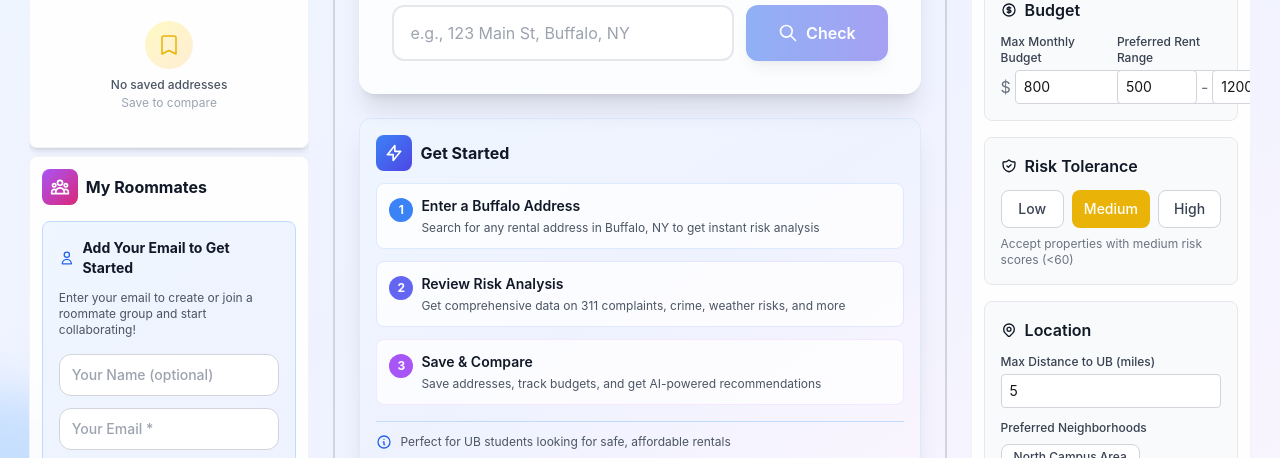
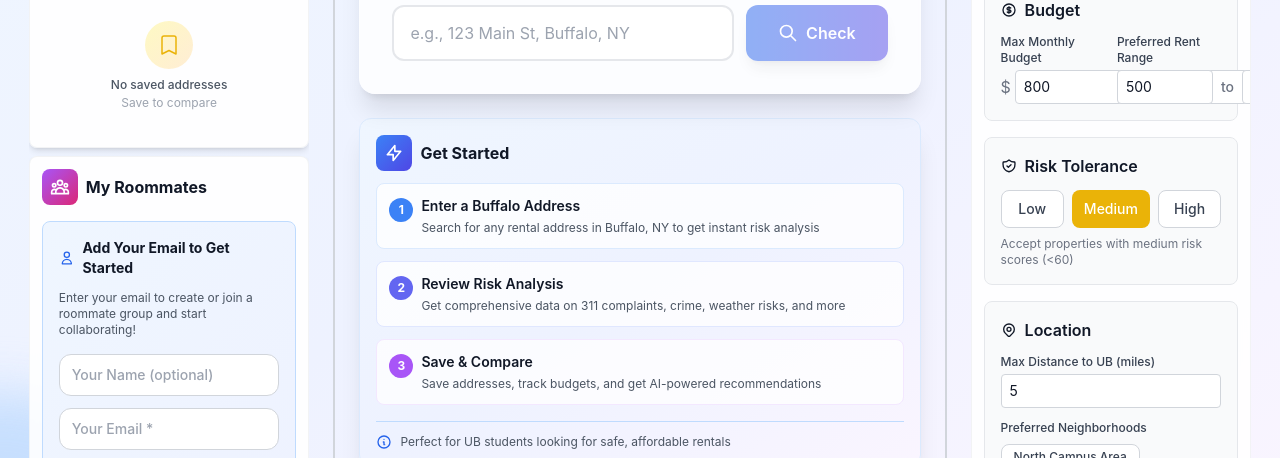
Before and after one commit to ShubhamSoni09/BullsRentWise, a Next.js app: page / in a window 1280 px wide. Both pictures are taken after a click on the button "Edit". Shown: the part 248-706 px from the top of the page. Built offline with nearby package versions, Linux system fonts and the light colour scheme.

Commit message:
Fix UI issues: prevent overflow, fix iOS text visibility, separate rent range inputs

```diff
--- a/components/UserPreferences.tsx
+++ b/components/UserPreferences.tsx
@@ -112,7 +112,7 @@ export default function UserPreferences({ onPreferencesChange }: UserPreferences
   ];
 
   return (
-    <div className="bg-white/90 backdrop-blur-sm rounded-lg shadow-md border border-gray-200/50 p-3 overflow-hidden hover-lift">
+    <div className="bg-white/90 backdrop-blur-sm rounded-lg shadow-md border border-gray-200/50 p-3 overflow-hidden hover-lift max-w-full">
       <div className="flex items-center justify-between mb-3">
         <div className="flex items-center gap-2">
           <div className="p-2 bg-gradient-to-br from-indigo-500 to-purple-600 rounded-lg">
@@ -219,7 +219,7 @@ export default function UserPreferences({ onPreferencesChange }: UserPreferences
               </svg>
               Budget
             </h3>
-            <div className="grid grid-cols-2 gap-3">
+            <div className="grid grid-cols-1 sm:grid-cols-2 gap-3">
               <div>
                 <label className="block text-xs font-medium text-gray-700 mb-1">Max Monthly Budget</label>
                 <div className="flex items-center gap-1">
@@ -228,13 +228,14 @@ export default function UserPreferences({ onPreferencesChange }: UserPreferences
                     type="number"
                     value={preferences.maxMonthlyBudget || ''}
                     onChange={(e) => setPreferences({ ...preferences, maxMonthlyBudget: parseFloat(e.target.value) || 0 })}
-                    className="flex-1 px-2 py-1.5 text-sm border border-gray-300 rounded focus:ring-1 focus:ring-indigo-500 focus:border-transparent"
+                    className="flex-1 px-2 py-1.5 text-sm border border-gray-300 rounded focus:ring-1 focus:ring-indigo-500 focus:border-transparent bg-white text-gray-900 placeholder-gray-400"
+                    style={{ WebkitTextFillColor: '#111827' }}
                   />
                 </div>
               </div>
               <div>
                 <label className="block text-xs font-medium text-gray-700 mb-1">Preferred Rent Range</label>
-                <div className="flex items-center gap-1">
+                <div className="flex items-center gap-2">
                   <input
                     type="number"
                     value={preferences.preferredRentRange.min || ''}
@@ -243,9 +244,10 @@ export default function UserPreferences({ onPreferencesChange }: UserPreferences
                       preferredRentRange: { ...preferences.preferredRentRange, min: parseFloat(e.target.value) || 0 }
                     })}
                     placeholder="Min"
-                    className="w-20 px-2 py-1.5 text-sm border border-gray-300 rounded focus:ring-1 focus:ring-indigo-500"
+                    className="w-24 px-2 py-1.5 text-sm border border-gray-300 rounded focus:ring-1 focus:ring-indigo-500 bg-white text-gray-900 placeholder-gray-400"
+                    style={{ WebkitTextFillColor: '#111827' }}
                   />
-                  <span className="text-gray-500">-</span>
+                  <span className="text-gray-500 text-sm font-medium">to</span>
                   <input
                     type="number"
                     value={preferences.preferredRentRange.max || ''}
@@ -254,7 +256,8 @@ export default function UserPreferences({ onPreferencesChange }: UserPreferences
                       preferredRentRange: { ...preferences.preferredRentRange, max: parseFloat(e.target.value) || 0 }
                     })}
                     placeholder="Max"
-                    className="w-20 px-2 py-1.5 text-sm border border-gray-300 rounded focus:ring-1 focus:ring-indigo-500"
+                    className="w-24 px-2 py-1.5 text-sm border border-gray-300 rounded focus:ring-1 focus:ring-indigo-500 bg-white text-gray-900 placeholder-gray-400"
+                    style={{ WebkitTextFillColor: '#111827' }}
                   />
                 </div>
               </div>
@@ -309,12 +312,13 @@ export default function UserPreferences({ onPreferencesChange }: UserPreferences
                   type="number"
                   value={preferences.maxDistanceToUB || ''}
                   onChange={(e) => setPreferences({ ...preferences, maxDistanceToUB: parseFloat(e.target.value) || 0 })}
-                  className="w-full px-2 py-1.5 text-sm border border-gray-300 rounded focus:ring-1 focus:ring-indigo-500"
+                  className="w-full px-2 py-1.5 text-sm border border-gray-300 rounded focus:ring-1 focus:ring-indigo-500 bg-white text-gray-900 placeholder-gray-400"
+                  style={{ WebkitTextFillColor: '#111827' }}
                 />
               </div>
               <div>
                 <label className="block text-xs font-medium text-gray-700 mb-2">Preferred Neighborhoods</label>
-                <div className="flex flex-wrap gap-2">
+                <div className="flex flex-wrap gap-2 overflow-x-hidden">
                   {neighborhoodOptions.map((neighborhood) => (
                     <button
                       key={neighborhood}
```
